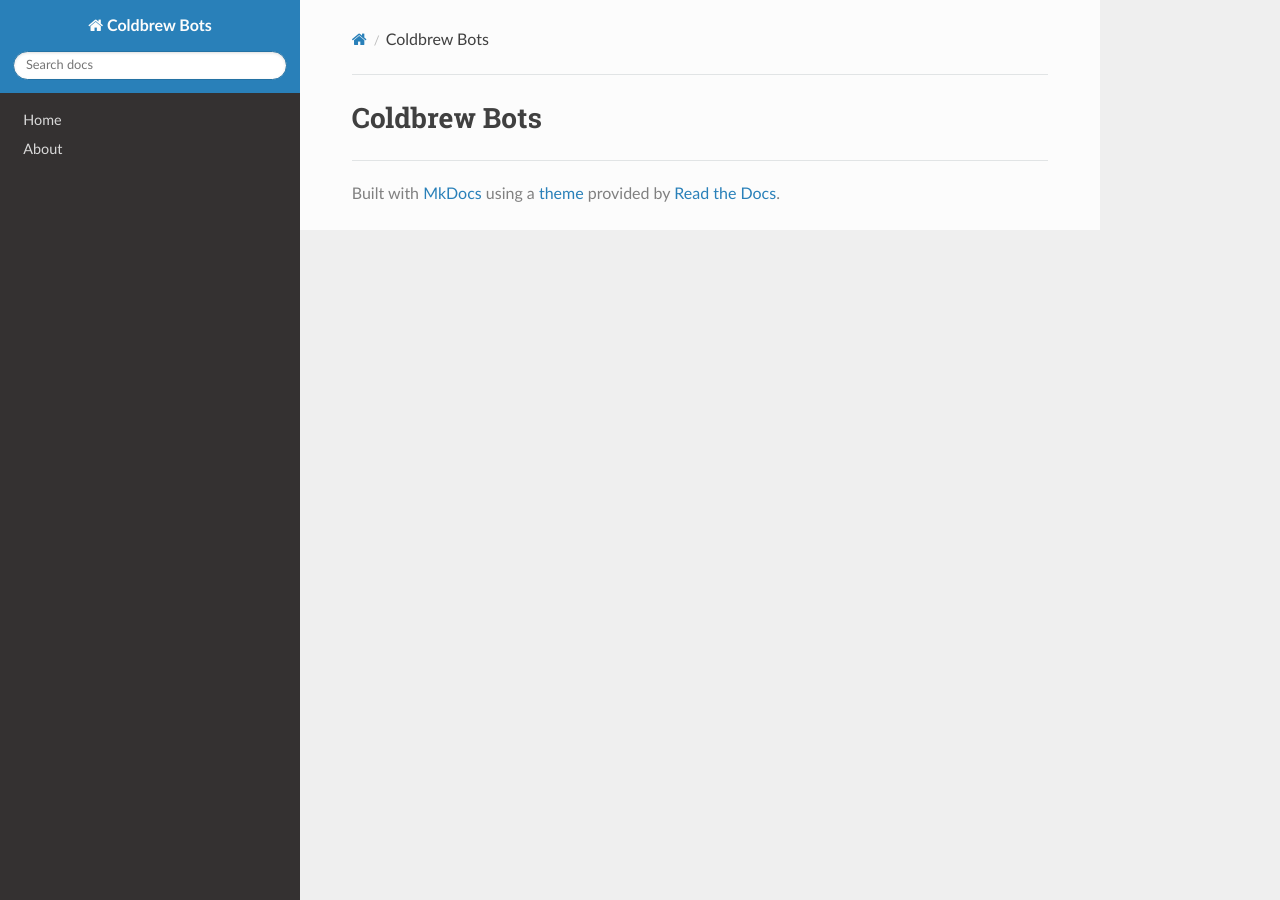
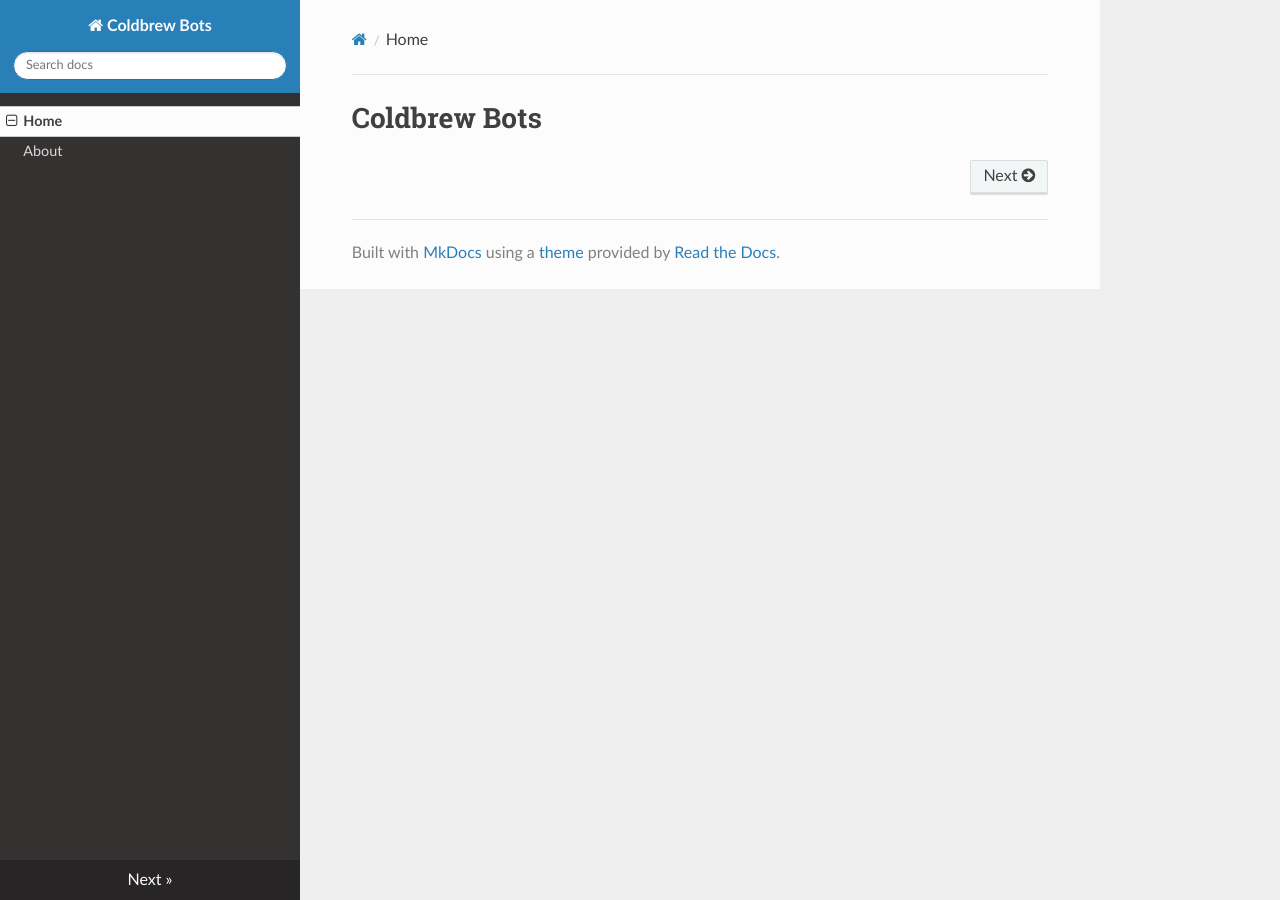
Before and after one commit to coldbrewcloud/coldbrew-bots-doc, an MkDocs documentation site: the page built from docs/home.md, in a window 1280 px wide. Built offline with MkDocs 1.6.1, drawn with Linux system fonts in a browser that asks for light colours; nearby versions of some CDN libraries; old or Windows-style settings are respelled for this version of MkDocs.

Commit message:
Update mkdocs.yml

```diff
--- a/mkdocs.yml
+++ b/mkdocs.yml
@@ -1,5 +1,5 @@
 site_name: Coldbrew Bots
 pages:
-    - Home: README.md
+    - Home: home.md
     - About: about.md
 theme: readthedocs
```
